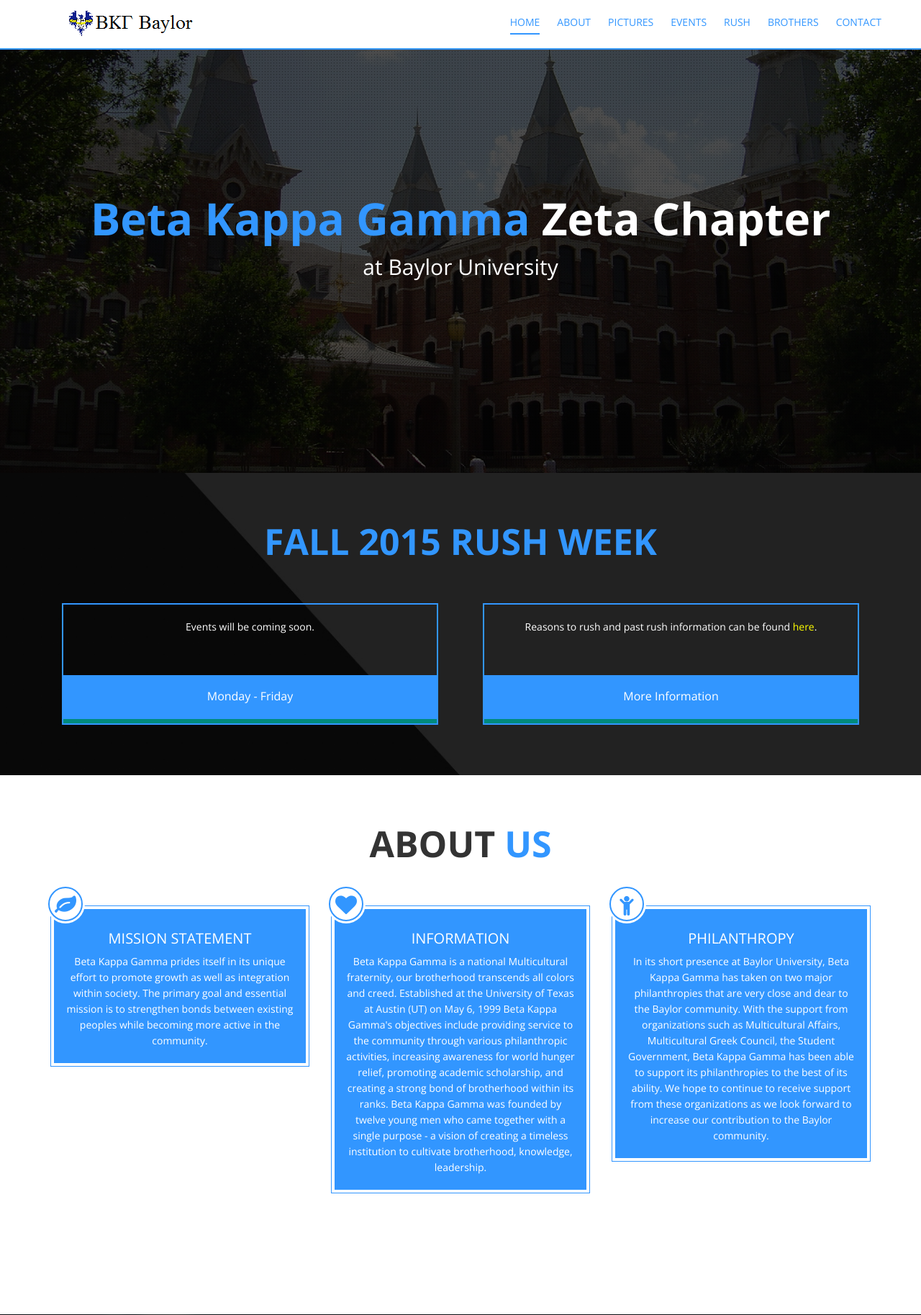
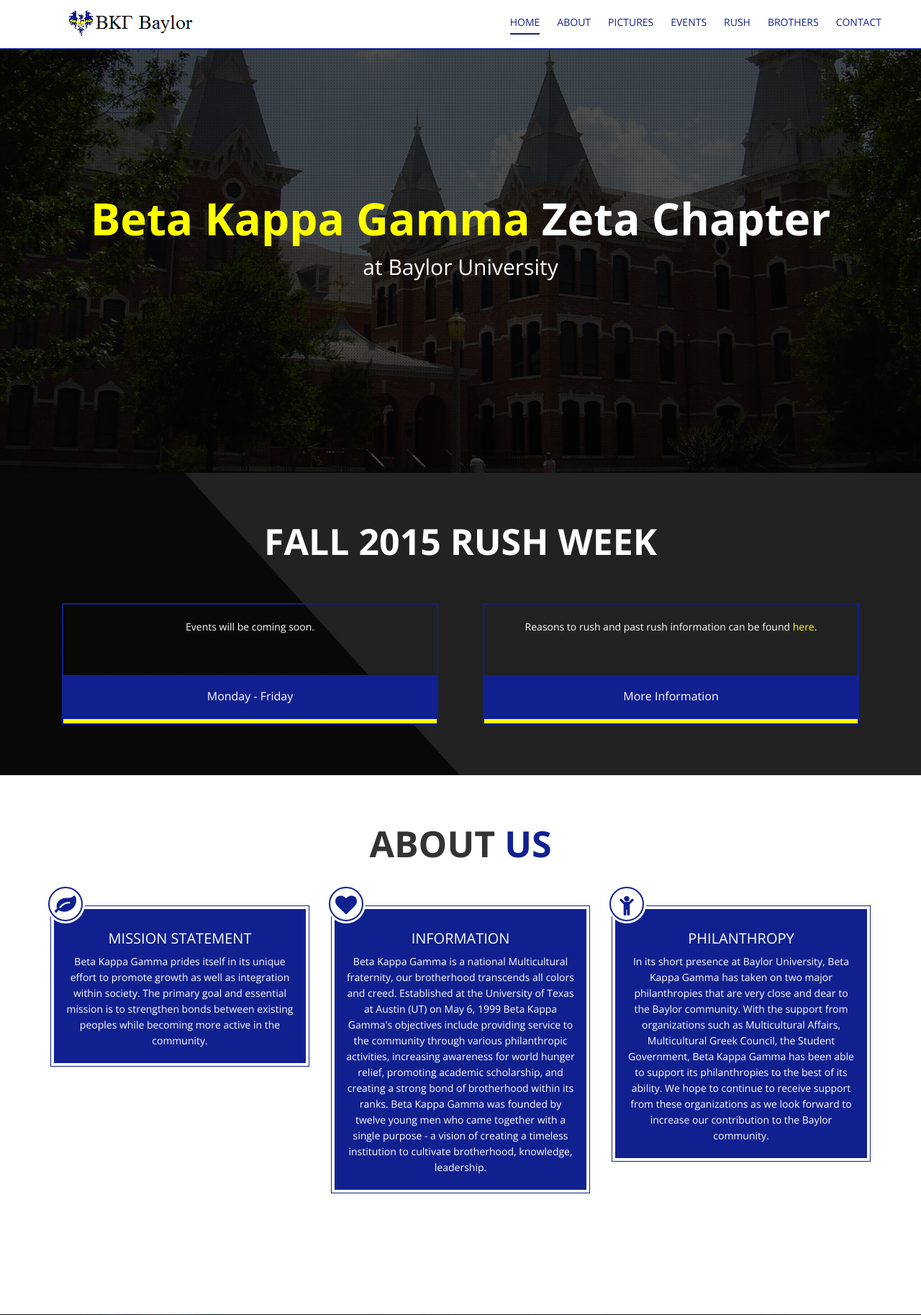
Before and after one commit to BKGBaylor/bkgbaylor.github.io, a PHP site: page / in a window 1280 px wide. Shown: the top 1827 px of the page at 72% size. Run offline with PHP 8.4, Linux system fonts and the light colour scheme.

Commit message:
Color change

```diff
--- a/assets/css/style.css
+++ b/assets/css/style.css
@@ -7,25 +7,25 @@ a:hover{color:#fff}
 a:focus{outline:0}
 img{max-width:100%}
 .row{padding-bottom:70px}
-.section-title{text-align:center;text-transform:uppercase;color:#3296FF;font-size:50px;font-weight:700;padding:48px 20px}
+.section-title{text-align:center;text-transform:uppercase;color:#10208F;font-size:50px;font-weight:700;padding:48px 20px}
 .section-title span{color:#333}
-::selection{background:#3296FF;color:#fff}
-::-moz-selection{background:#3296FF;color:#fff}
+::selection{background:#10208F;color:#fff}
+::-moz-selection{background:#10208F;color:#fff}
 #portfolio-items .mix{float:left;display:none}
 .btn{cursor:pointer;padding:10px 16px;display:inline-block;margin:10px 20px;outline:0;position:relative;-webkit-transition:all .3s ease;-moz-transition:all .3s ease;transition:all .3s ease}
-.btn-border{border:2px solid #3296FF;color:#3296FF;overflow:hidden;font-size:16px;line-height:22px;font-weight:300}
-.btn-border:hover,.btn-border:active{color:#fff;background:#3296FF}
-.btn-common{background:#3296FF}
+.btn-border{border:2px solid #10208F;color:#10208F;overflow:hidden;font-size:16px;line-height:22px;font-weight:300}
+.btn-border:hover,.btn-border:active{color:#fff;background:#10208F}
+.btn-common{background:#10208F}
 .btn-common:hover{background:#585858}
 header{width: 100%; height: 60px; position: fixed; top:0;}
-#header .main-navigation{background:#fff;border-bottom:2px solid #3296FF}
-#header .navbar-fixed-top{background:#fff; border-bottom:2px solid #3296FF}
+#header .main-navigation{background:#fff;border-bottom:2px solid #10208F}
+#header .navbar-fixed-top{background:#fff; border-bottom:2px solid #10208F}
 #header .navbar-brand{height:auto}
 #header .nav{list-style:none;margin-top:16px}
 #header .nav li{margin:0 0 0 24px}
-#header .nav li a{text-transform:uppercase;padding:5px 0;color:#3296FF;font-weight:300;position:relative}
-#header .nav li a:after{position:absolute;top:100%;left:0;border-bottom:2px solid #3296FF;width:100%;content:'';opacity:0;-webkit-transition:opacity .3s,-webkit-transform .3s;-moz-transition:opacity .3s,-moz-transform .3s;transition:opacity .3s,transform .3s;-webkit-transform:translateY(10px);-moz-transform:translateY(10px);transform:translateY(10px)}
-#header .nav li.active a:after,#header .nav li.active a,#header .nav li a:hover::after,#header .nav li a:hover,#header .nav li a:focus{background:0 0;opacity:1;color:#3296FF;-webkit-transform:translateY(0px);-moz-transform:translateY(0px);transform:translateY(0px)}
+#header .nav li a{text-transform:uppercase;padding:5px 0;color:#10208F;font-weight:300;position:relative}
+#header .nav li a:after{position:absolute;top:100%;left:0;border-bottom:2px solid #10208F;width:100%;content:'';opacity:0;-webkit-transition:opacity .3s,-webkit-transform .3s;-moz-transition:opacity .3s,-moz-transform .3s;transition:opacity .3s,transform .3s;-webkit-transform:translateY(10px);-moz-transform:translateY(10px);transform:translateY(10px)}
+#header .nav li.active a:after,#header .nav li.active a,#header .nav li a:hover::after,#header .nav li a:hover,#header .nav li a:focus{background:0 0;opacity:1;color:#10208F;-webkit-transform:translateY(0px);-moz-transform:translateY(0px);transform:translateY(0px)}
 #header .affix{-webkit-animation-duration:1s;animation-duration:1s;-webkit-animation-fill-mode:both;animation-fill-mode:both;-webkit-animation-name:fadeInDown;animation-name:fadeInDown}
 #header .affix .navbar-brand{padding:12px}
 #header .affix .navbar-brand img{width:80%}
@@ -34,27 +34,28 @@ header{width: 100%; height: 60px; position: fixed; top:0;}
 #intro .overlay{background:url(../img/background/bg-overlay.png) rgba(0,0,0,.6) repeat}
 #intro .main-text{margin:202px 0}
 #intro .main-text h1{font-weight:700;font-size:62px;color:#fff}
-#intro .main-text h1 span{color:#3296FF}
+#intro .main-text h1 span{color:#FFFF00}
 #intro .main-text h2{color:#fff;font-size:30px;font-weight:300;line-height:28px}
 #intro .main-text .btn{font-size:20px;padding:12px 30px;margin-top:30px}
 #about{background:#fff;padding-bottom:50px}
-#about .service-box{position:relative;border:1px solid #3296FF;margin-bottom:48px}
-#about .content{color:#fff;text-align:center;background:#3296FF;border:4px solid #fff;padding:10px 14px}
+#about .service-box{position:relative;border:1px solid #10208F;margin-bottom:48px}
+#about .content{color:#fff;text-align:center;background:#10208F;border:4px solid #fff;padding:10px 14px}
 #about .content h2{font-size:20px;font-weight:300;text-transform:uppercase}
 #about .content p{line-height:22px;font-weight:300}
 #about .icon-wrapper{background:#fff;border-radius:50%;height:54px;left:-7px;padding:3px;position:absolute;top:-30px;width:54px}
-#about .icon-wrapper i{background:#fff;color:#3296FF;border:2px solid #3296FF;border-radius:50%;font-size:30px;height:48px;line-height:48px;text-align:center;width:48px;-webkit-transition:all .5s ease;-moz-transition:all .5s ease;transition:all .5s ease}
-#about .service-box:hover i{background:#3296FF;color:#fff}
+#about .icon-wrapper i{background:#fff;color:#10208F;border:2px solid #10208F;border-radius:50%;font-size:30px;height:48px;line-height:48px;text-align:center;width:48px;-webkit-transition:all .5s ease;-moz-transition:all .5s ease;transition:all .5s ease}
+#about .service-box:hover i{background:#10208F;color:#fff}
 
 #next{background:url(../img/background/bg-2.jpg) center center no-repeat;background-size:cover}
-#next .next{margin-left:16px;margin-right:16px;border:2px solid #3296FF}
+#next .section-title span{color:#fff}#why-chose .showcase-box img{position:relative;top:86px}
+#next .next{margin-left:16px;margin-right:16px;border:2px solid #10208F}
 #next .next-text{padding:20px;padding-bottom:46px}
-#next .next-text i{font-size:34px;color:#3296FF}
+#next .next-text i{font-size:34px;color:#10208F}
 #next .next-text p{color:#fff;font-size:14px;font-weight:400;text-align:center;padding:0 22px}
-#next .next-info{width:100%;background-color:#3296FF;border-bottom:6px solid #008A7D;height:67px;position:relative}
-#next .next-info img{position:absolute;top:-35px;left:70px;width:68px;height:68px;border-radius:100%;border:4px solid #3296FF}
+#next .next-info{width:100%;background-color:#10208F;border-bottom:6px solid #FFFF00;height:67px;position:relative}
+#next .next-info img{position:absolute;top:-35px;left:70px;width:68px;height:68px;border-radius:100%;border:4px solid #10208F}
 #next .next-info p{font-size:16px;font-weight:300;color:#FFF;padding:18px 0;text-align:center}
-#next .owl-theme .owl-controls .owl-page span{width:50px;height:10px;background:#3296FF;margin:20px 8px}
+#next .owl-theme .owl-controls .owl-page span{width:50px;height:10px;background:#10208F;margin:20px 8px}
 
 /*#next{background:#333;background-size:cover;text-align:center}
 #next .main-text{margin:20px 0}
--- a/index.html
+++ b/index.html
@@ -158,7 +158,7 @@
 		<section id="next">
 			<div class="container">
 				<div class="row">
-					<h2 class="section-title wow fadeIn" data-wow-delay=".2s">Fall 2015 Rush Week</h2>
+					<h2 class="section-title wow fadeIn" data-wow-delay=".2s"><span>Fall 2015 Rush Week<span></h2>
 						<div class="col-xs-12 col-sm-6 col-md-6 wow fadeInUp">
 							<div class="next">
 								<div class="next-text">
@@ -461,20 +461,20 @@
 							<div class="content">
 								<div class="title">
 									<h3>Dodge for a Cause</h3>
-									<p><a href="http://bkgbaylor.org/DfaC">Sign Up Here.</a></p>
+									<!--<p><a href="http://bkgbaylor.org/DfaC">Sign Up Here.</a></p>-->
 								</div>
 								<div class="text">
-									<p>We are hosting the 3rd Annual dodgeball tournament in support of the American Cancer Soiety's Relay for life.</p>
+									<p>We hosted the 3rd Annual dodgeball tournament in support of the American Cancer Soiety's Relay for life.</p>
 								</div>
 								<div class="face">
 								<img src="assets/img/events/dodgeball.jpg" alt="">
 								<div class="overlay"></div>
 								</div>
-								<div class="social-icons">
+								<!--<div class="social-icons">
 									<ul>
 										<li><a href="https://www.facebook.com/events/835820796475169/" target="_blank"><i class="fa fa-facebook"></i></a></li>
 									</ul>
-								</div>
+								</div>-->
 							</div>
 						</div>
 					</div>
@@ -502,11 +502,6 @@
 								</div>
 								<div class="text">
 									<p>Ever since its establishment in 2010, every spring Beta Kappa Gamma has teamed up with the American Cancer Society and Relay for Life. For the last three years BKG has been the biggest donor for Relay for Life at Baylor University, donating over $2500, $4000 and $3000 respectively. This is large able in part due a charity dodge ball tournament BKG hosts right before Relay For Life called Dodge For a Cause. In the past this tournament has been very successful raising over $600 every single year. Each year Beta Kappa Gamma looks forward to cutting down the costs of the tournament and increasing its size to get more donations for American Cancer Society. Since its start in 2010, BKG has doubled the numbers of teams that sign up every year along with the donations as well.</p>
-								</div>
-								<div class="social-icons">
-									<ul>
-										<li><a href="http://main.acsevents.org/site/TR/RelayForLife/RFLCY15PL?team_id=1748314&pg=team&fr_id=64914" target="_blank"><i class="fa fa-child"></i></a></li>
-									</ul>
 								</div>
 							</div>
 						</div>
@@ -543,7 +538,7 @@
 		<!-- Start Rush Section -->
 		<section id="rush">
 			<div class="container">
-				<h1 class="section-title wow fadeIn" data-wow-delay=".2s"><span>RUSH</span> Beta Kappa Gamma</h1>
+				<h1 class="section-title wow fadeIn" data-wow-delay=".2s"><span>Rush Beta Kappa Gamma</span></h1>
 				<div class="row">
 					<div class="col-md-6 wow fadeInLeft" data-wow-offset="10" data-wow-delay="0.5s">
 						<div class="content-left">
```
Also changed, not shown: other parts of assets/css/style.css (+29 -29 lines).
